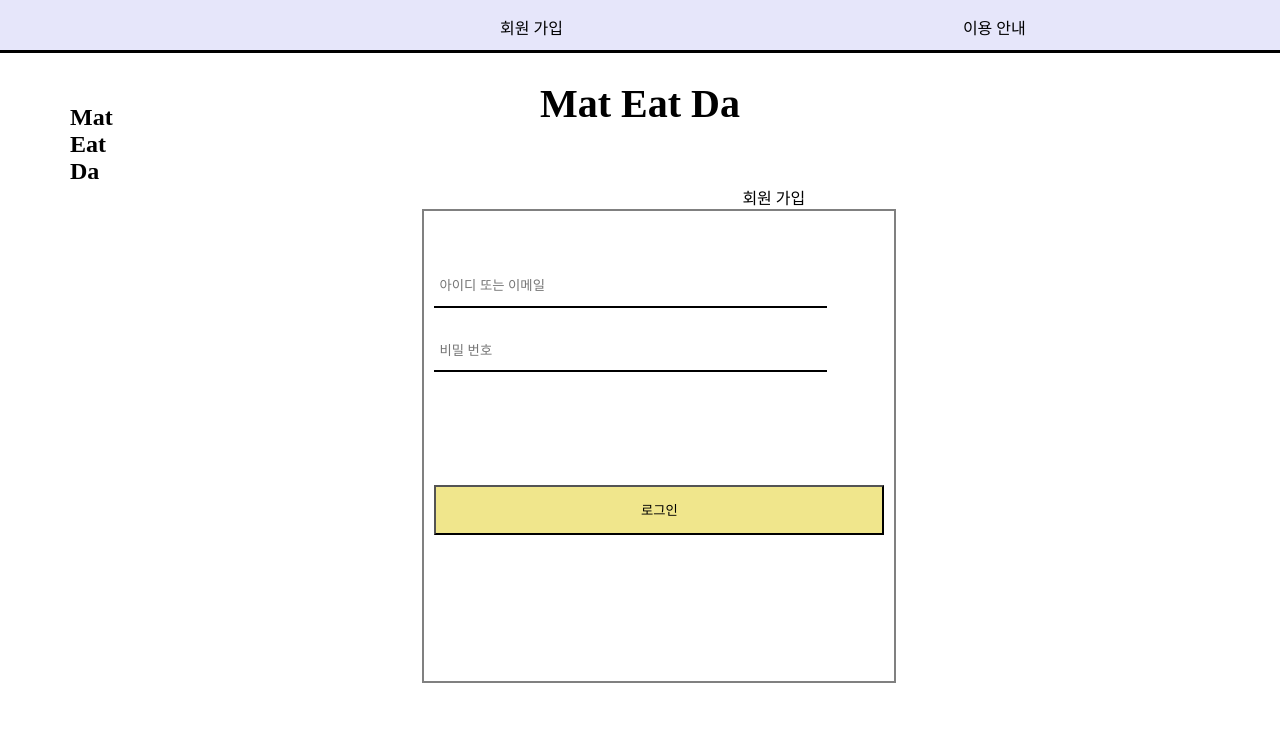
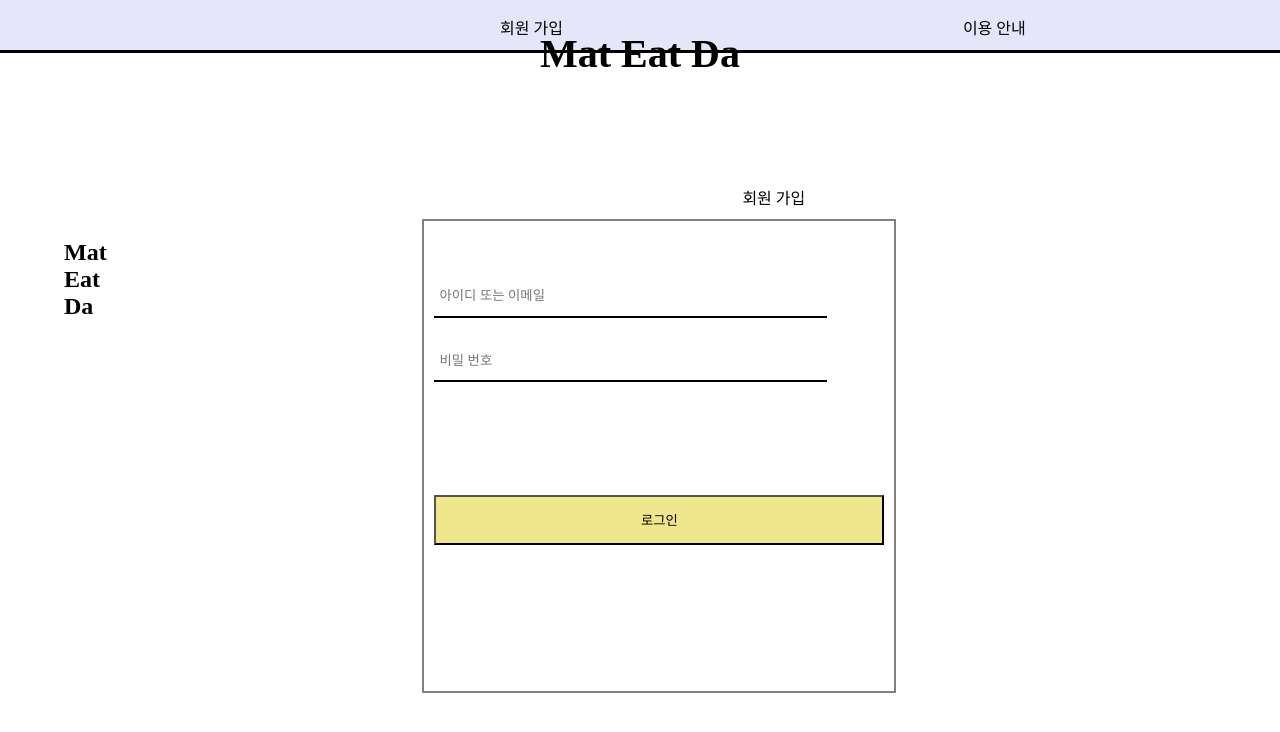
Before and after one commit to AnJuHyeon/project, a plain HTML site: page login.html in a window 1280 px wide. Shown: the top 732 px of the page. Drawn offline with Linux system fonts and the light colour scheme; a web font is replaced by a local one.

Commit message:
로고 위치 수정

```diff
--- a/login.css
+++ b/login.css
@@ -9,8 +9,8 @@ body{
 }
 .site_name {
     position : relative;
-    top  : -50px;
-    left : 70px;
+    left : 5%;
+    top : 85px;
 }
 .log_area {
     position : relative;
@@ -18,9 +18,11 @@ body{
     width : 450px;
     height :450px;
     left : 33%;
-    top : -70px;
+    top : -60px;
 }
 .log_title{
+    position : relative;
+    top : -50px;
     font-size : 40px;
     text-align : center;
     font-family: 'Song Myung', serif;
```
